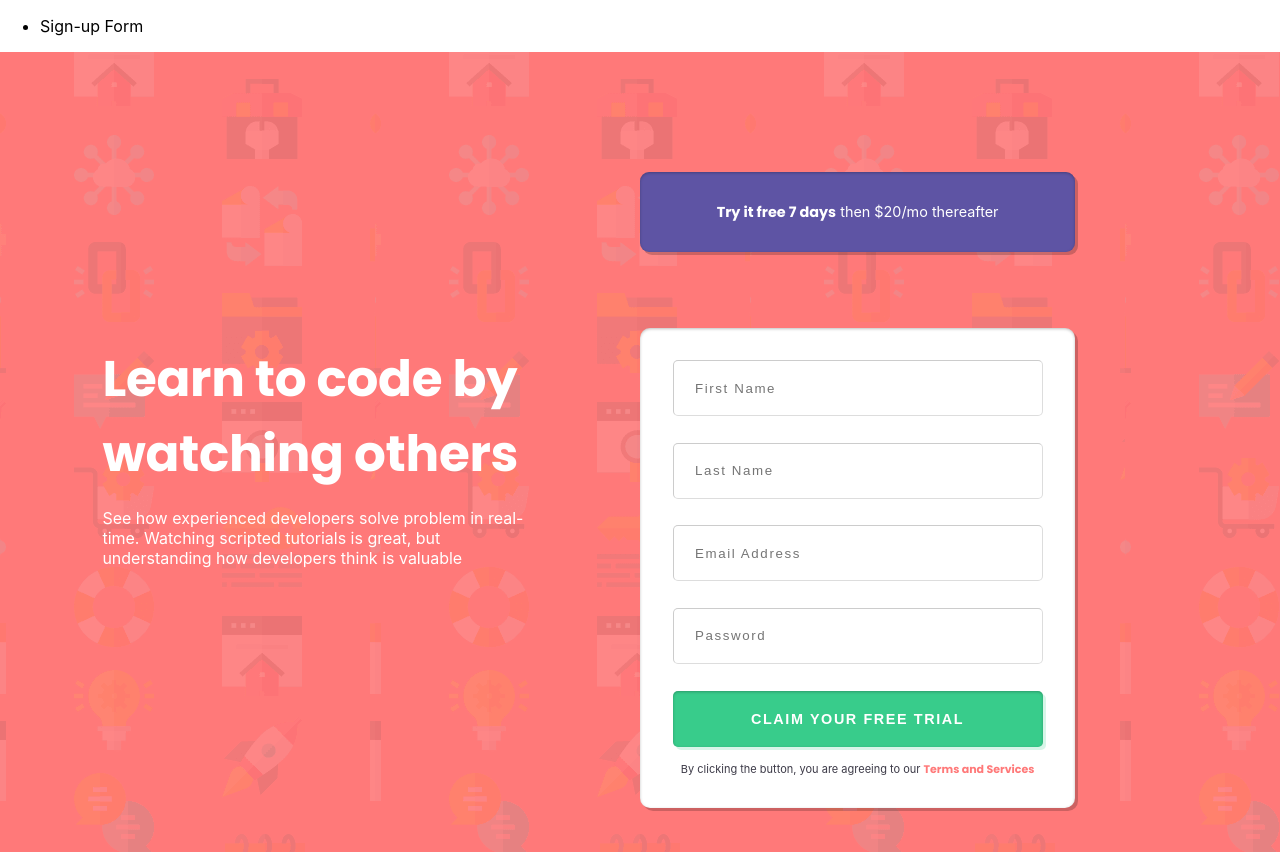
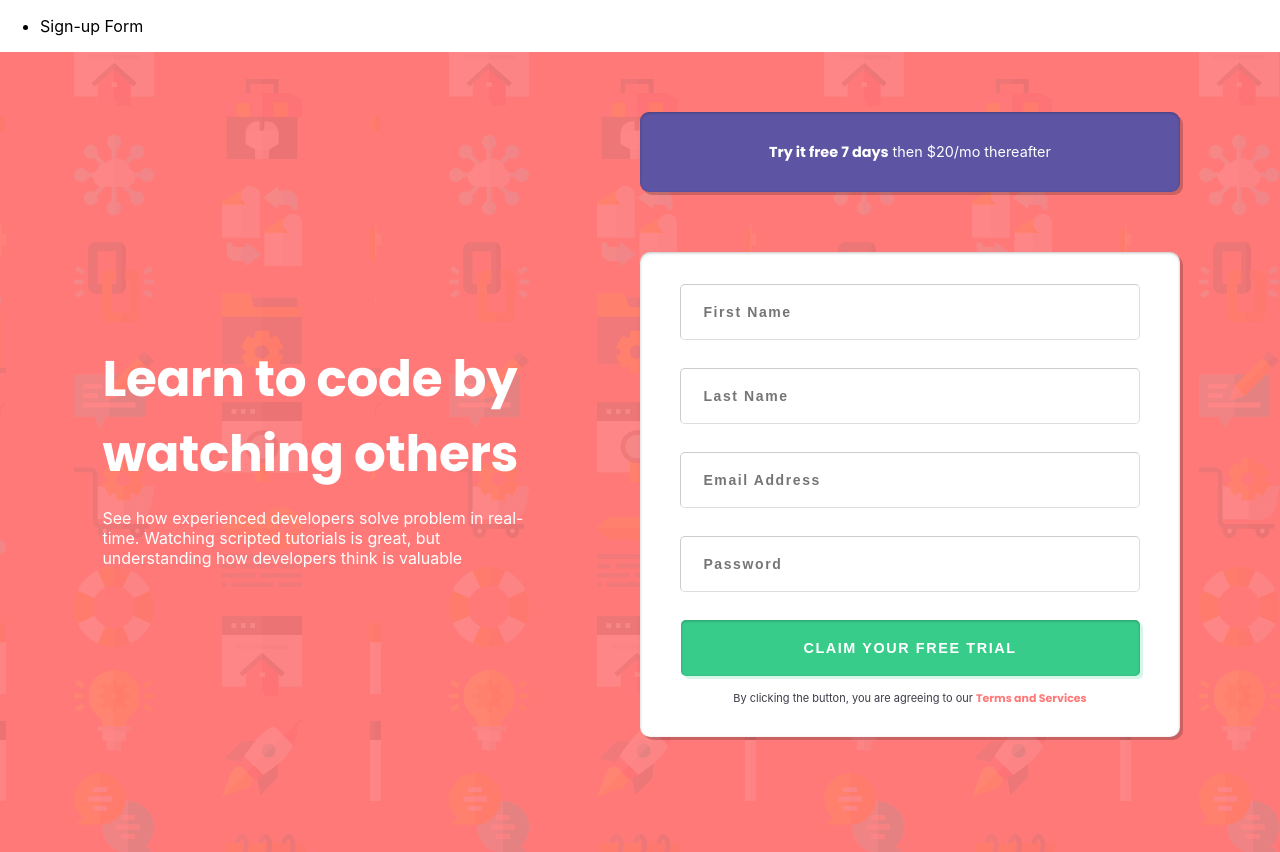
Before and after one commit to TaraTrody/frontend-react-challenges, a React (Create React App) app: page /signup in a window 1280 px wide. Built offline with nearby package versions, Linux system fonts and the light colour scheme; a web font is replaced by a local one.

Commit message:
corrected the layout using flexbox

```diff
--- a/src/sign-up_form/Form.jsx
+++ b/src/sign-up_form/Form.jsx
@@ -52,7 +52,8 @@ const Form = () => {
 
   return (
     <FormContainer>
-      <StyledForm onSubmit={handleSubmit}>
+      <StyledForm onSubmit={handleSubmit} noValidate>
+        <FormGroup>
           <StyledInput
             correct={!errors.firstName && true}
             type="text"
@@ -62,6 +63,8 @@ const Form = () => {
             onChange={handleChange("firstName")}
           />
           {errors.firstName && <Error>{errors.firstName}</Error>}
+        </FormGroup>
+        <FormGroup>
           <StyledInput
             correct={!errors.lastName && true}
             type="text"
@@ -71,6 +74,8 @@ const Form = () => {
             onChange={handleChange("lastName")}
           />
           {errors.lastName && <Error>{errors.lastName}</Error>}
+        </FormGroup>
+        <FormGroup>
           <StyledInput
             correct={!errors.email && true}
             type="email"
@@ -80,6 +85,8 @@ const Form = () => {
             onChange={handleChange("email")}
           />
           {errors.email && <Error>{errors.email}</Error>}
+        </FormGroup>
+        <FormGroup>
           <StyledInput
             correct={!errors.password && true}
             type="password"
@@ -89,6 +96,7 @@ const Form = () => {
             onChange={handleChange("password")}
           />
           {errors.password && <Error>{errors.password}</Error>}
+        </FormGroup>
         <StyledButton type="submit">CLAIM YOUR FREE TRIAL</StyledButton>
         <Terms>
           By clicking the button, you are agreeing to our{" "}
@@ -106,47 +114,58 @@ const borderStyle = {
   error: "1px solid #FF7979",
 };
 
+const margin = {
+  correct: "2em",
+  error: "0",
+};
+
 const FormContainer = styled.div`
   background-color: #fff;
-  width: 80%;
+  width: 100%;
   min-height: 30rem;
   color: #3d3b48;
-  margin-top: 2rem;
   display: flex;
   justify-content: center;
+  align-items: center;
   border-radius: 0.625em;
   box-shadow: 3px 3px 0 rgb(0 0 0 / 0.2), inset 0 1px 3px rgb(0 0 0 / 0.25);
 
   @media (min-width: 786px) {
-    width: 68%;
+    width: 33.75rem;
   }
 `;
 
 const StyledForm = styled.form`
   width: 85%;
-  margin-top: 1.2em;
+
   margin-bottom: 1.87em;
+  display: flex;
+  flex-direction: column;
+  justify-content: center;
+  align-items: center;
 
   @media (min-width: 786px) {
     width: 85%;
     margin-top: 2em;
   }
 `;
-
+const FormGroup = styled.div`
+  width: 28.75rem;
+  display: flex;
+  flex-direction: column;
+`;
 const StyledInput = styled.input`
-  width: 100%;
   height: 3.5rem;
   border: ${(prop) => (prop.correct ? borderStyle.correct : borderStyle.error)};
   border-radius: 5px;
-  margin-bottom: 2em;
+  margin-bottom: ${(prop) => (prop.correct ? margin.correct : margin.error)};
   padding-left: 1.6em;
-  font-weight: 600
+  font-weight: 600;
   font-size: 0.875rem;
   letter-spacing: 0.1rem;
   &:focus {
     outline: none !important;
-    border:1px solid #5E54A4;
-
+    border: 1px solid #5e54a4;
   }
 `;
 
@@ -154,6 +173,7 @@ const Error = styled.p`
   color: #ff7979;
   text-align: end;
   font-size: 0.68em;
+  margin-bottom: 1em;
 `;
 
 const Terms = styled.p`
@@ -178,4 +198,5 @@ const StyledButton = styled.button`
   font-size: 0.9rem;
   font-weight: 600;
   letter-spacing: 0.1rem;
+  cursor: pointer;
 `;
--- a/src/sign-up_form/Signup.jsx
+++ b/src/sign-up_form/Signup.jsx
@@ -43,9 +43,9 @@ const Container = styled.div`
   align-items: center;
 
   @media (min-width: 786px) {
-    width: 100vw;
+    display: grid;
+    width: 100%;
     min-height: 100vh;
-    display: grid;
     grid-template-columns: 50% 50%;
     grid-template-rows: 25% 75%;
   }
@@ -57,8 +57,8 @@ const TitleSection = styled.div`
 
   @media (min-width: 786px) {
     grid-column: 1;
-    grid-row-start: 1;
-    grid-row-end: 3;
+    grid-row: 1 / 3;
+    height: 100%;
     align-items: center;
     justify-content: center;
   }
@@ -68,13 +68,15 @@ const BoxSection = styled.div`
   grid-row: 2;
   justify-self: center;
   align-self: end;
-  width: 80%;
+  // width: 80%;
+  display: flex;
 
   @media (min-width: 786px) {
     grid-column: 2;
     grid-row: 1;
-    justify-self: start;
+    height: 100%;
     width: 100%;
+    align-items: center;
   }
 `;
 
@@ -87,7 +89,10 @@ const FormSection = styled.div`
     grid-column: 2;
     grid-row: 2;
 
-    justify-content: start;
+    // justify-content: start;
+    // align-items: start;
+    align-self: start;
+    justify-self: start;
   }
 `;
 
@@ -136,7 +141,7 @@ const TitleText = styled.div`
 
 const Box = styled.div`
   background-color: #5e54a4;
-  width: 100%;
+  width: 100%; // add the true width
   height: 5rem;
   color: #fff;
   display: flex;
@@ -152,6 +157,6 @@ const Box = styled.div`
   }
 
   @media (min-width: 786px) {
-    width: 68%;
+    width: 33.75rem;
   }
 `;
```
Lines whose indentation alone changed are shown as unchanged.
